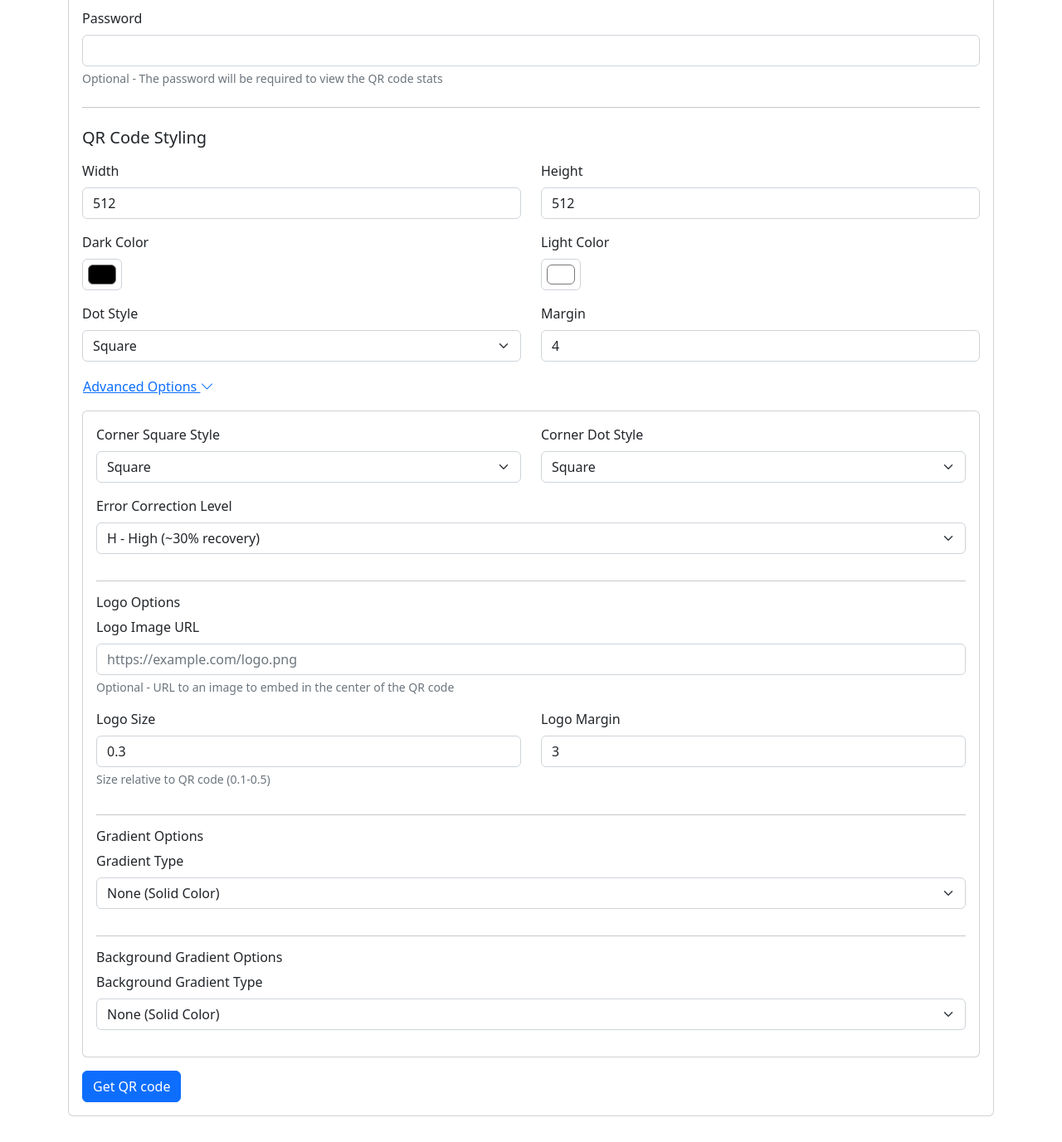
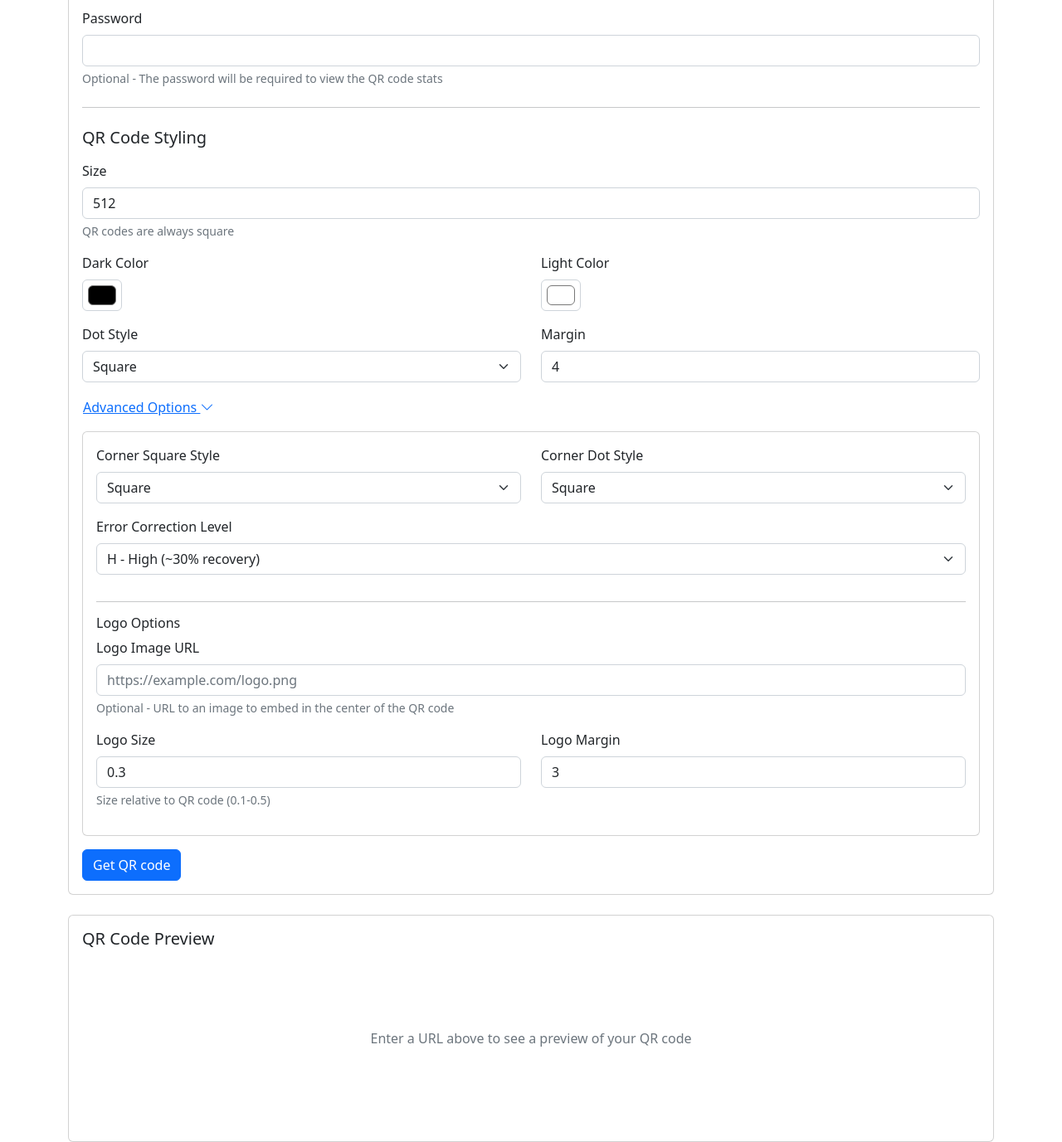
Before and after one commit to Michael-Tanzer/qr-code-tracker, a Flask app: page / in a window 1280 px wide, after a click on "Advanced Options". Shown: the part 279-1656 px from the top of the page at 83% size. Before the commit the page ends 1625 px from the top, so only its background shows below. Run offline with Flask 3, Linux system fonts and the light colour scheme; parts of the project's set-up code (start-up, migrations or seed data) failed here and were passed over; some libraries are stand-ins or nearby versions.

Commit message:
better QR styling

```diff
--- a/src/templates/index.html
+++ b/src/templates/index.html
@@ -35,15 +35,10 @@
                         <hr class="my-4">
                         <h5 class="mb-3">QR Code Styling</h5>
 
-                        <div class="row mb-3">
-                            <div class="col-md-6">
-                                <label for="qr_style_width" class="form-label">Width</label>
-                                <input type="number" class="form-control" id="qr_style_width" name="qr_style_width" value="{{ qr_config.width | default(512) }}" min="100" max="2000">
-                            </div>
-                            <div class="col-md-6">
-                                <label for="qr_style_height" class="form-label">Height</label>
-                                <input type="number" class="form-control" id="qr_style_height" name="qr_style_height" value="{{ qr_config.height | default(512) }}" min="100" max="2000">
-                            </div>
+                        <div class="mb-3">
+                            <label for="qr_style_size" class="form-label">Size</label>
+                            <input type="number" class="form-control" id="qr_style_size" name="qr_style_size" value="{{ qr_config.size | default(qr_config.width | default(512)) }}" min="100" max="2000">
+                            <div class="form-text">QR codes are always square</div>
                         </div>
 
                         <div class="row mb-3">
@@ -130,56 +125,6 @@
                                         <input type="number" class="form-control" id="qr_style_logo_margin" name="qr_style_logo_margin" value="{{ qr_config.logo_margin | default(3) }}" min="0" max="10">
                                     </div>
                                 </div>
-
-                                <hr>
-                                <h6>Gradient Options</h6>
-                                <div class="mb-3">
-                                    <label for="qr_style_gradient_type" class="form-label">Gradient Type</label>
-                                    <select class="form-select" id="qr_style_gradient_type" name="qr_style_gradient_type">
-                                        <option value="">None (Solid Color)</option>
-                                        <option value="linear" {% if (qr_config.gradient_type | default('')) == 'linear' %}selected{% endif %}>Linear</option>
-                                        <option value="radial" {% if (qr_config.gradient_type | default('')) == 'radial' %}selected{% endif %}>Radial</option>
-                                    </select>
-                                </div>
-                                <div class="row mb-3" id="gradientOptions" style="display: none;">
-                                    <div class="col-md-4">
-                                        <label for="qr_style_gradient_color_start" class="form-label">Start Color</label>
-                                        <input type="color" class="form-control form-control-color" id="qr_style_gradient_color_start" name="qr_style_gradient_color_start" value="{{ qr_config.gradient_color_start | default('#000000') }}" title="Choose gradient start color">
-                                    </div>
-                                    <div class="col-md-4">
-                                        <label for="qr_style_gradient_color_end" class="form-label">End Color</label>
-                                        <input type="color" class="form-control form-control-color" id="qr_style_gradient_color_end" name="qr_style_gradient_color_end" value="{{ qr_config.gradient_color_end | default('#000000') }}" title="Choose gradient end color">
-                                    </div>
-                                    <div class="col-md-4">
-                                        <label for="qr_style_gradient_rotation" class="form-label">Rotation (degrees)</label>
-                                        <input type="number" class="form-control" id="qr_style_gradient_rotation" name="qr_style_gradient_rotation" value="{{ qr_config.gradient_rotation | default(0) }}" min="0" max="360">
-                                    </div>
-                                </div>
-
-                                <hr>
-                                <h6>Background Gradient Options</h6>
-                                <div class="mb-3">
-                                    <label for="qr_style_background_gradient_type" class="form-label">Background Gradient Type</label>
-                                    <select class="form-select" id="qr_style_background_gradient_type" name="qr_style_background_gradient_type">
-                                        <option value="">None (Solid Color)</option>
-                                        <option value="linear" {% if (qr_config.background_gradient_type | default('')) == 'linear' %}selected{% endif %}>Linear</option>
-                                        <option value="radial" {% if (qr_config.background_gradient_type | default('')) == 'radial' %}selected{% endif %}>Radial</option>
-                                    </select>
-                                </div>
-                                <div class="row mb-3" id="backgroundGradientOptions" style="display: none;">
-                                    <div class="col-md-4">
-                                        <label for="qr_style_background_gradient_color_start" class="form-label">Start Color</label>
-                                        <input type="color" class="form-control form-control-color" id="qr_style_background_gradient_color_start" name="qr_style_background_gradient_color_start" value="{{ qr_config.background_gradient_color_start | default('#ffffff') }}" title="Choose background gradient start color">
-                                    </div>
-                                    <div class="col-md-4">
-                                        <label for="qr_style_background_gradient_color_end" class="form-label">End Color</label>
-                                        <input type="color" class="form-control form-control-color" id="qr_style_background_gradient_color_end" name="qr_style_background_gradient_color_end" value="{{ qr_config.background_gradient_color_end | default('#ffffff') }}" title="Choose background gradient end color">
-                                    </div>
-                                    <div class="col-md-4">
-                                        <label for="qr_style_background_gradient_rotation" class="form-label">Rotation (degrees)</label>
-                                        <input type="number" class="form-control" id="qr_style_background_gradient_rotation" name="qr_style_background_gradient_rotation" value="{{ qr_config.background_gradient_rotation | default(0) }}" min="0" max="360">
-                                    </div>
-                                </div>
                             </div>
                         </div>
 
@@ -189,34 +134,222 @@
             </div>
         </div>
     </div>
+    <div class="row mt-4">
+        <div class="col">
+            <div class="card">
+                <div class="card-body">
+                    <h5 class="mb-3">QR Code Preview</h5>
+                    <div id="qrPreview" class="d-flex justify-content-center align-items-center" style="min-height: 200px;">
+                        <p class="text-muted">Enter a URL above to see a preview of your QR code</p>
+                    </div>
+                </div>
+            </div>
+        </div>
+    </div>
 </div>
 
 <script>
-// Show/hide gradient options based on selection
-document.getElementById('qr_style_gradient_type').addEventListener('change', function() {
-    const gradientOptions = document.getElementById('gradientOptions');
-    if (this.value) {
-        gradientOptions.style.display = 'flex';
-    } else {
-        gradientOptions.style.display = 'none';
+// Debounce utility function
+function debounce(func, wait) {
+    let timeout;
+    return function executedFunction(...args) {
+        const later = () => {
+            clearTimeout(timeout);
+            func(...args);
+        };
+        clearTimeout(timeout);
+        timeout = setTimeout(later, wait);
+    };
+}
+
+// Shared function to build QR code configuration from form values
+function buildQRCodeConfig(formValues, qrCodeUrl) {
+    const errorCorrectionMap = {
+        "L": "L",
+        "M": "M",
+        "Q": "Q",
+        "H": "H"
+    };
+    const errorCorrectionLevel = errorCorrectionMap[formValues.correct_level || "H"] || "H";
+
+    // Build dots configuration
+    const dotsOptions = {
+        type: formValues.dot_type || "square",
+        color: formValues.color_dark || "#000000"
+    };
+
+    // Build corners configuration
+    const cornersSquareOptions = {
+        type: formValues.corner_square_type || "square",
+        color: formValues.color_dark || "#000000"
+    };
+
+    const cornersDotOptions = {
+        type: formValues.corner_dot_type || "square",
+        color: formValues.color_dark || "#000000"
+    };
+
+    // Build background configuration
+    const backgroundOptions = {
+        color: formValues.color_light || "#ffffff"
+    }
+
+    // Build QR code configuration object
+    const size = parseInt(formValues.size) || 512;
+    const qrCodeConfig = {
+        width: size,
+        height: size,
+        type: "canvas",
+        data: qrCodeUrl,
+        margin: parseInt(formValues.margin) || 4,
+        qrOptions: {
+            typeNumber: 0,
+            mode: "Byte",
+            errorCorrectionLevel: errorCorrectionLevel
+        },
+        dotsOptions: dotsOptions,
+        cornersSquareOptions: cornersSquareOptions,
+        cornersDotOptions: cornersDotOptions,
+        backgroundOptions: backgroundOptions
+    };
+
+    // Add image/logo configuration only if logo is provided
+    // According to QRCodeStyling docs: image is top-level, imageOptions contains crossOrigin and other options
+    if (formValues.logo_image && typeof formValues.logo_image === 'string' && formValues.logo_image.trim() !== "") {
+        qrCodeConfig.image = formValues.logo_image.trim();
+        qrCodeConfig.imageOptions = {
+            crossOrigin: "anonymous",
+            hideBackgroundDots: true,
+            margin: parseInt(formValues.logo_margin) || 3,
+            imageSize: parseFloat(formValues.logo_size) || 0.3
+        };
+    }
+
+    return qrCodeConfig;
+}
+
+// Collect form values from homepage form
+function collectHomepageFormValues() {
+    const urlField = document.getElementById('url');
+    const url = urlField ? urlField.value.trim() : '';
+
+    return {
+        url: url,
+        size: document.getElementById('qr_style_size')?.value || '512',
+        color_dark: document.getElementById('qr_style_color_dark')?.value || '#000000',
+        color_light: document.getElementById('qr_style_color_light')?.value || '#ffffff',
+        dot_type: document.getElementById('qr_style_dot_type')?.value || 'square',
+        margin: document.getElementById('qr_style_margin')?.value || '4',
+        corner_square_type: document.getElementById('qr_style_corner_square_type')?.value || 'square',
+        corner_dot_type: document.getElementById('qr_style_corner_dot_type')?.value || 'square',
+        correct_level: document.getElementById('qr_style_correct_level')?.value || 'H',
+        logo_image: document.getElementById('qr_style_logo_image')?.value || '',
+        logo_size: document.getElementById('qr_style_logo_size')?.value || '0.3',
+        logo_margin: document.getElementById('qr_style_logo_margin')?.value || '3',
+        gradient_type: document.getElementById('qr_style_gradient_type')?.value || '',
+        gradient_color_start: document.getElementById('qr_style_gradient_color_start')?.value || '#000000',
+        gradient_color_end: document.getElementById('qr_style_gradient_color_end')?.value || '#000000',
+        gradient_rotation: document.getElementById('qr_style_gradient_rotation')?.value || '0',
+        background_gradient_type: document.getElementById('qr_style_background_gradient_type')?.value || '',
+        background_gradient_color_start: document.getElementById('qr_style_background_gradient_color_start')?.value || '#ffffff',
+        background_gradient_color_end: document.getElementById('qr_style_background_gradient_color_end')?.value || '#ffffff',
+        background_gradient_rotation: document.getElementById('qr_style_background_gradient_rotation')?.value || '0'
+    };
+}
+
+// Generate QR code preview for homepage
+let homepageQRCodeInstance = null;
+
+function generateQRPreview() {
+    // Check if QRCodeStyling is available
+    if (typeof QRCodeStyling === 'undefined') {
+        const previewElement = document.getElementById('qrPreview');
+        if (previewElement) {
+            previewElement.innerHTML = '<p class="text-danger">Error: QR code library not loaded. Please refresh the page.</p>';
+        }
+        return;
+    }
+
+    const previewElement = document.getElementById('qrPreview');
+    if (!previewElement) {
+        return;
+    }
+
+    const formValues = collectHomepageFormValues();
+    const url = formValues.url;
+
+    // Show placeholder if URL is empty
+    if (!url || url === '') {
+        previewElement.innerHTML = '<p class="text-muted">Enter a URL above to see a preview of your QR code</p>';
+        return;
+    }
+
+    try {
+        // Normalize URL (add https:// if no protocol)
+        let qrCodeUrl = url;
+        if (qrCodeUrl.indexOf('http://') !== 0 && qrCodeUrl.indexOf('https://') !== 0) {
+            qrCodeUrl = 'https://' + qrCodeUrl;
+        }
+
+        // Clear previous QR code instance
+        if (homepageQRCodeInstance) {
+            previewElement.innerHTML = '';
+            homepageQRCodeInstance = null;
+        }
+
+        // Build QR code configuration
+        const qrCodeConfig = buildQRCodeConfig(formValues, qrCodeUrl);
+
+        // Create QR code with styling
+        // QRCodeStyling handles image loading internally, so we can pass URL directly
+        homepageQRCodeInstance = new QRCodeStyling(qrCodeConfig);
+        homepageQRCodeInstance.append(previewElement);
+    } catch (error) {
+        console.error('Error generating QR code preview:', error);
+        previewElement.innerHTML = '<p class="text-danger">Error generating QR code preview. Please check the browser console.</p>';
+    }
+}
+
+// Debounced version of generateQRPreview
+const debouncedGenerateQRPreview = debounce(generateQRPreview, 300);
+
+
+// Add event listeners to all form fields for preview updates
+const formFields = [
+    'url', 'qr_style_size', 'qr_style_color_dark', 'qr_style_color_light',
+    'qr_style_dot_type', 'qr_style_margin', 'qr_style_corner_square_type', 'qr_style_corner_dot_type',
+    'qr_style_correct_level', 'qr_style_logo_image', 'qr_style_logo_size', 'qr_style_logo_margin'
+];
+
+formFields.forEach(fieldId => {
+    const field = document.getElementById(fieldId);
+    if (field) {
+        field.addEventListener('input', debouncedGenerateQRPreview);
+        field.addEventListener('change', debouncedGenerateQRPreview);
     }
 });
 
-document.getElementById('qr_style_background_gradient_type').addEventListener('change', function() {
-    const backgroundGradientOptions = document.getElementById('backgroundGradientOptions');
-    if (this.value) {
-        backgroundGradientOptions.style.display = 'flex';
+// Wait for library to load and generate initial preview
+function waitForLibraryAndPreview(attempts) {
+    attempts = attempts || 0;
+    if (attempts > 50) {
+        console.error('QRCodeStyling library failed to load after 5 seconds');
+        return;
+    }
+
+    if (typeof QRCodeStyling !== 'undefined') {
+        generateQRPreview();
     } else {
-        backgroundGradientOptions.style.display = 'none';
+        setTimeout(function() { waitForLibraryAndPreview(attempts + 1); }, 100);
     }
-});
+}
 
-// Initialize visibility on page load
-if (document.getElementById('qr_style_gradient_type').value) {
-    document.getElementById('gradientOptions').style.display = 'flex';
-}
-if (document.getElementById('qr_style_background_gradient_type').value) {
-    document.getElementById('backgroundGradientOptions').style.display = 'flex';
+if (document.readyState === 'loading') {
+    document.addEventListener('DOMContentLoaded', function() {
+        waitForLibraryAndPreview();
+    });
+} else {
+    waitForLibraryAndPreview();
 }
 </script>
 
```
Also changed, not shown: src/server_utils/home.py (+12 -12 lines), src/templates/stats.html (+213 -138 lines).
